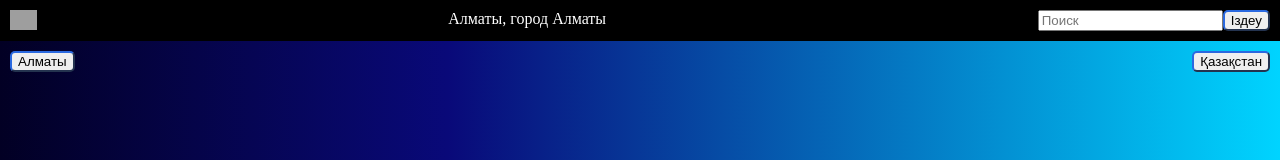
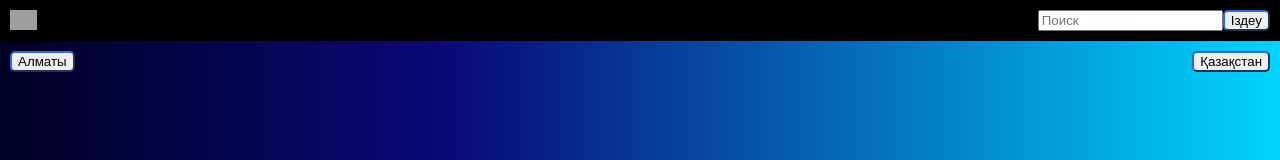
Before and after one commit to yerke-zhan/WeatherAppFinal, a plain HTML site: page index.html in a window 1280 px wide. Shown: the top 160 px of the page. Drawn offline with Linux system fonts and the light colour scheme; no server answers; grey boxes are pictures that could not be loaded.

Commit message:
Update index.html

```diff
--- a/index.html
+++ b/index.html
@@ -12,7 +12,7 @@
 
        <div class="main">
             <img src="https://encrypted-tbn0.gstatic.com/images?q=tbn:ANd9GcTaaOcbhTrjNRLzpz2n_EJSzzQU6M27yey7hQ&s/" alt="">
-        <p id="cityName"> Алматы, город Алматы </p>
+        <p id="cityName"> </p>
         <div class="inputBtn">
         <input class="search" id="searchInput" type="search" placeholder="Поиск">
         <button  onclick="searchWeather()">Іздеу</button></div>
```
